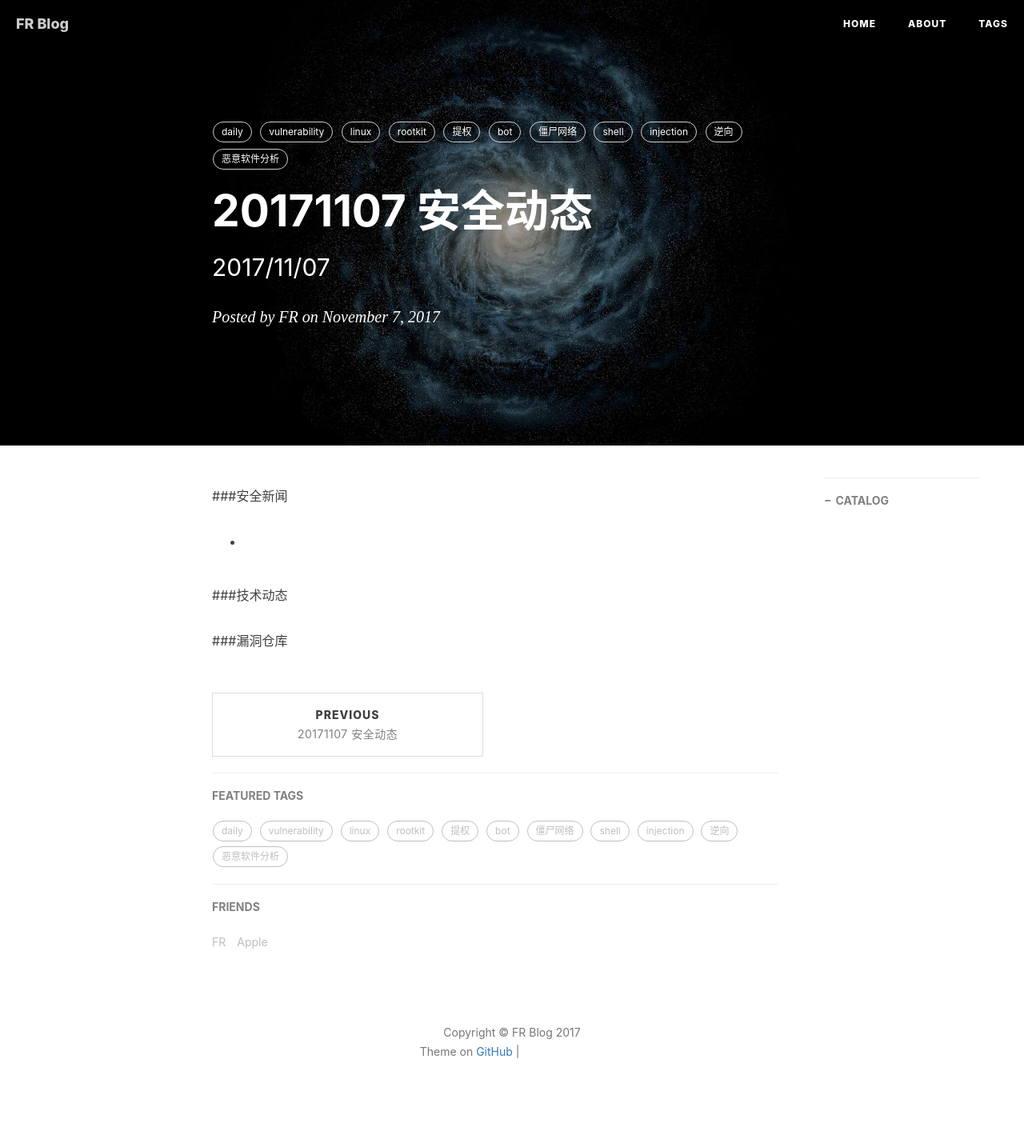
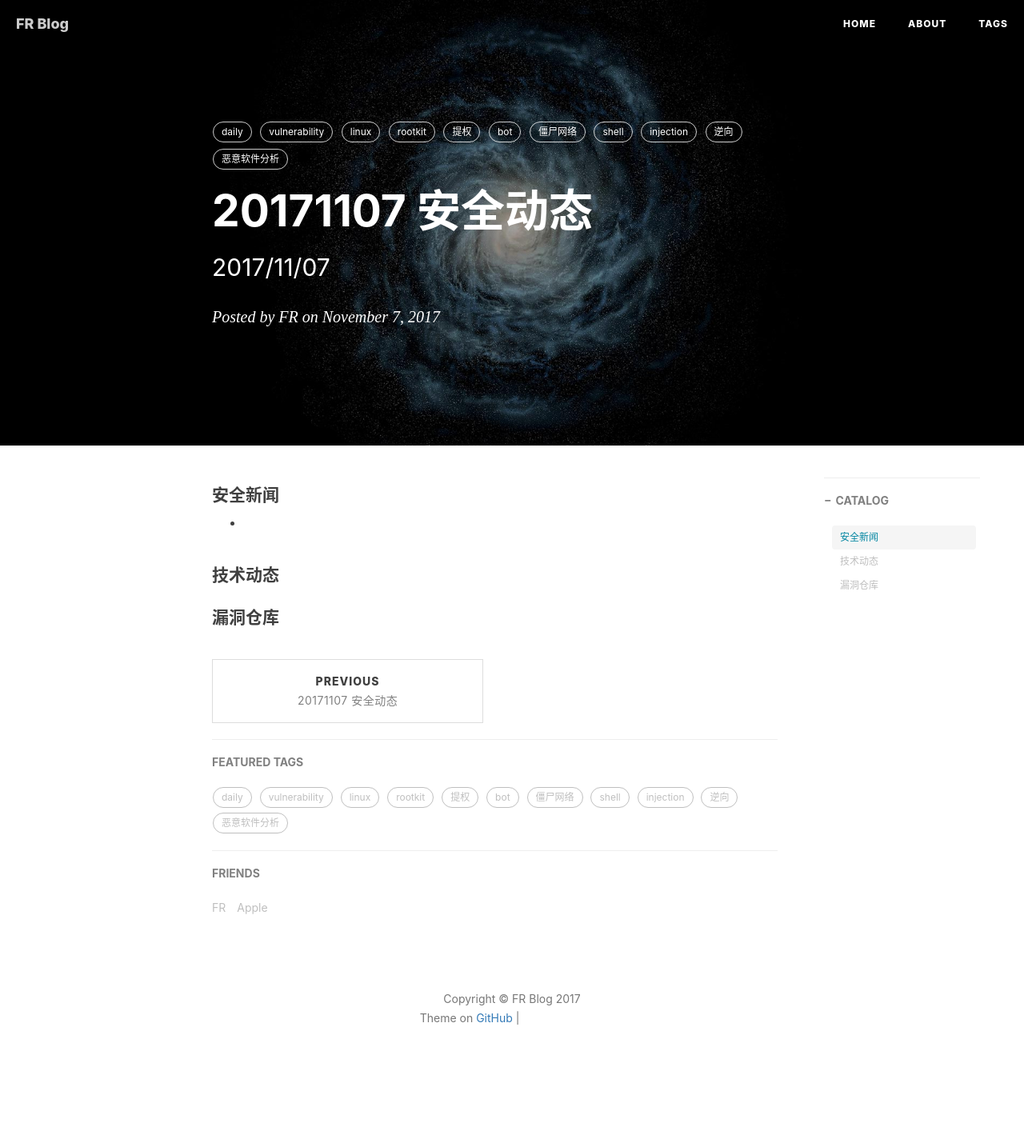
Before and after one commit to flankeraptor/flankeraptor.github.io, a Jekyll site: the page built from _posts/2017-11-08-01-20171108 安全动态.md, in a window 1280 px wide. Shown: the whole page at 80% size. Built offline with Jekyll 4.4.1, drawn with Linux system fonts in a browser that asks for light colours; nearby versions of some CDN libraries; comment, search, counter and statistics services are not loaded; after the commit the page ends 1377 px from its top, so only the background shows below that; grey boxes are pictures that could not be loaded.

Commit message:
Update 2017-11-08-01-20171108 安全动态.md

```diff
--- a/_posts/2017-11-08-01-20171108 安全动态.md
+++ b/_posts/2017-11-08-01-20171108 安全动态.md
@@ -20,9 +20,9 @@ tags:
     - 恶意软件分析
 ---
 
-###安全新闻
+#### 安全新闻
 - **[]()**
 
-###技术动态
+#### 技术动态
 
-###漏洞仓库
+#### 漏洞仓库
```
